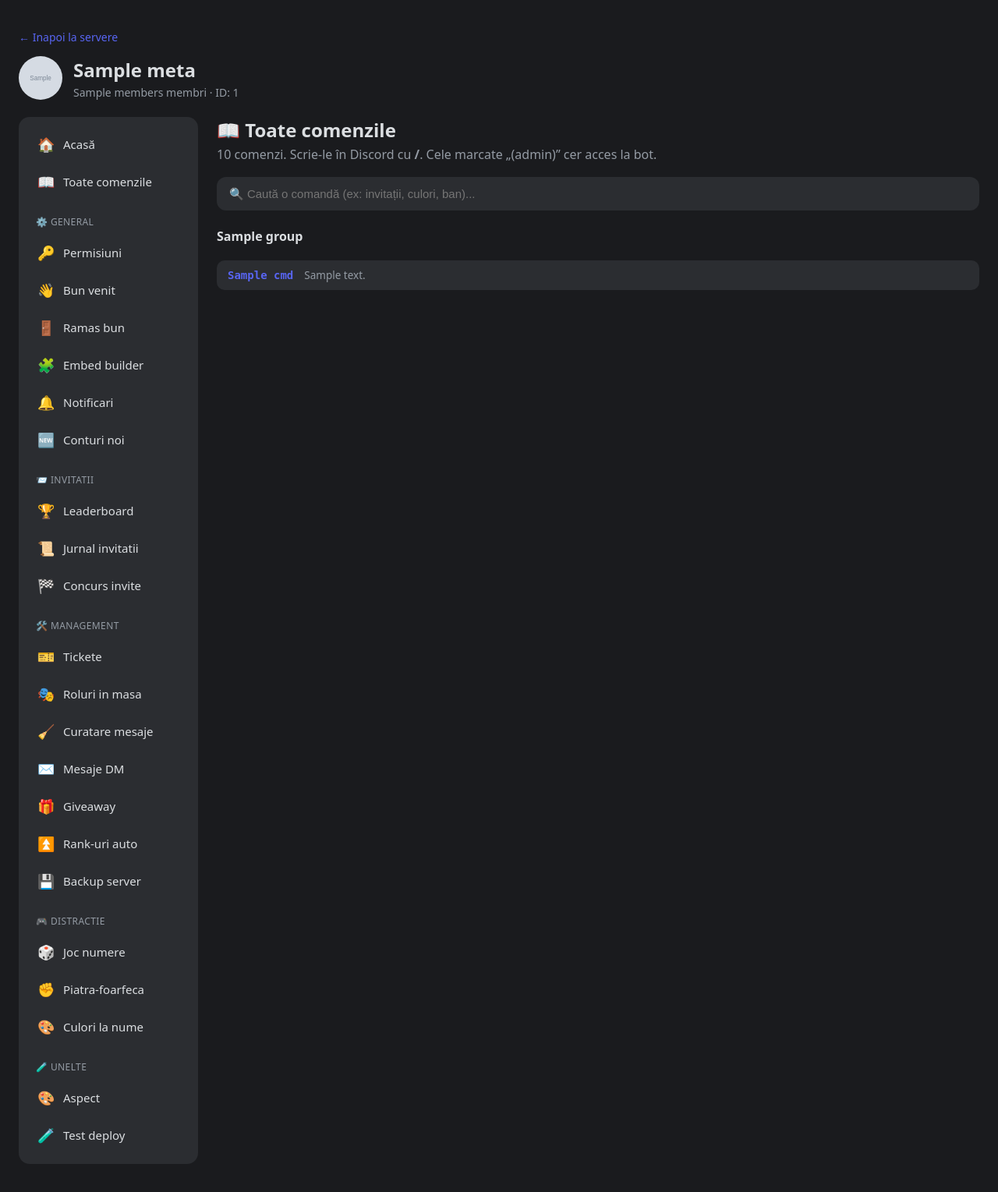
After one commit to razvan1479/Sir-Penguin, a Flask app: template dashboard/templates/commands.html in a window 1280 px wide. The commit adds this page. Shown: the whole page at 78% size. Run offline with Flask 3, Linux system fonts and the light colour scheme; the template is opened without the code that fills it: most values are stand-ins (such as "Sample title", 1, 10 or a date in 2020); grey boxes marked "Sample" are stand-in pictures.

Commit message:
v26.6.10

```diff
--- a/dashboard/app.py
+++ b/dashboard/app.py
@@ -1020,6 +1020,103 @@ def inject_theme():
     return {"theme": theme}
 
 
+@app.route("/comenzi/<guild_id>")
+@guild_required
+def commands_list(guild_id):
+    gid = int(guild_id)
+    # lista comenzilor, grupate pe categorii (descrieri scurte, prietenoase)
+    groups = [
+        ("👋 Bun venit & plecări", [
+            ("/welcome channel", "Setează canalul de bun venit"),
+            ("/welcome test", "Trimite un mesaj de test de bun venit"),
+        ]),
+        ("📨 Invitații & concurs", [
+            ("/invites", "Vezi câte invitații ai (tu sau alt membru)"),
+            ("/inviter", "Cine a invitat un membru"),
+            ("/invitedlist", "Lista celor invitați de cineva"),
+            ("/invitecodes", "Codurile de invitație ale cuiva"),
+            ("/findlink", "Unul dintre linkurile tale de invitație"),
+            ("/leaderboard", "Clasamentul invitatorilor"),
+            ("/concurs start", "Pornește un concurs de invitații"),
+            ("/concurs stop", "Oprește concursul și anunță câștigătorul"),
+            ("/concurs status", "Vezi starea concursului"),
+            ("/concurs clasament", "Clasamentul concursului curent"),
+            ("/addinvites", "Adaugă invitații bonus unui membru (admin)"),
+            ("/removeinvites", "Scade invitații bonus unui membru (admin)"),
+            ("/resetinvites", "Resetează invitațiile (admin)"),
+            ("/recalcinvite", "Recalculează invitațiile după cine e pe server (admin)"),
+            ("/inviteaudit", "Detaliu pe cine a adus cineva, cu status (admin)"),
+        ]),
+        ("🎨 Culori", [
+            ("/culori panou", "Postează panoul cu butoane de culoare (admin)"),
+        ]),
+        ("🎫 Tickete", [
+            ("/ticket_panel", "Postează panoul de tickete în canal (admin)"),
+            ("/add", "Adaugă un membru/rol în ticketul curent"),
+            ("/remove", "Scoate un membru/rol din ticketul curent"),
+        ]),
+        ("🎁 Giveaway", [
+            ("/giveaway", "Deschide formularul și pornește un giveaway"),
+            ("/giveaway_start", "Postează un giveaway configurat în dashboard"),
+            ("/giveaway_end", "Încheie acum un giveaway"),
+            ("/giveaway_reroll", "Alege alt câștigător"),
+        ]),
+        ("🔔 Notificări", [
+            ("/notify list", "Creatorii urmăriți (YouTube/TikTok)"),
+            ("/notify test", "Trimite o notificare de test"),
+        ]),
+        ("🆕 Conturi noi", [
+            ("/conturinoi lista", "Membrii cu cont creat sub pragul setat (admin)"),
+            ("/conturinoi verifica", "Verifică vechimea contului unui membru (admin)"),
+        ]),
+        ("🧹 Curățare mesaje", [
+            ("/clean", "Șterge mesajele unui membru de pe un canal (admin)"),
+            ("/clean_all", "Șterge mesajele unui membru de pe tot serverul (admin)"),
+            ("/autodelete", "Șterge automat tot ce scrie cineva (admin)"),
+        ]),
+        ("🎭 Roluri în masă", [
+            ("/massrole give_all", "Dă un rol tuturor membrilor (admin)"),
+            ("/massrole give_to", "Dă un rol celor care au deja un rol (admin)"),
+            ("/massrole remove_all", "Scoate un rol de la toți (admin)"),
+            ("/massrole remove_from", "Scoate un rol de la cei cu un rol (admin)"),
+        ]),
+        ("🏆 Ranguri", [
+            ("/rankup run", "Aplică rangurile pe tot serverul (admin)"),
+            ("/rankup status", "Vezi configurația rangurilor (admin)"),
+        ]),
+        ("💬 Embed-uri & DM", [
+            ("/embed send", "Postează un embed salvat (admin)"),
+            ("/embed preview", "Vezi un embed fără să-l postezi (admin)"),
+            ("/embed list", "Lista embed-urilor salvate (admin)"),
+            ("/embed delete", "Șterge un embed salvat (admin)"),
+            ("/dm_masa", "Pornește o campanie de DM (admin)"),
+            ("/dm_stop", "Oprește campania de DM (admin)"),
+        ]),
+        ("🖼️ Avatar & imagini", [
+            ("/avatar", "Arată avatarul unui user"),
+            ("/banner", "Arată bannerul unui user"),
+            ("/serveravatar", "Arată iconița serverului"),
+            ("/serverbanner", "Arată bannerul serverului"),
+        ]),
+        ("🎮 Distracție", [
+            ("/rps", "Piatră / Foarfece / Hârtie"),
+            ("/randome", "Pregătește o rundă nouă de joc"),
+            ("/alege", "Alege un număr (privat)"),
+        ]),
+        ("💾 Backup", [
+            ("/backup", "Salvează structura serverului ca backup (admin)"),
+        ]),
+        ("👑 Owner bot", [
+            ("/serverlist", "Lista serverelor pe care e botul (owner)"),
+            ("/leaveserver", "Scoate botul de pe un server (owner)"),
+        ]),
+    ]
+    total = sum(len(cmds) for _, cmds in groups)
+    return render_template("commands.html", guild_id=guild_id, groups=groups,
+                           total=total, meta=storage.get(gid, "meta", {}),
+                           section="comenzi")
+
+
 @app.route("/restart", methods=["POST"])
 def restart_bot():
     if "user" not in session:
--- a/dashboard/templates/base.html
+++ b/dashboard/templates/base.html
@@ -91,6 +91,7 @@
   <div class="layout {% if section not in CMD_SECTIONS %}no-help{% endif %}">
     <aside class="sidebar">
       <a class="nav {% if section=='home' %}active{% endif %}" href="/home/{{ guild_id }}"><span class="ic">🏠</span> Acasă</a>
+      <a class="nav {% if section=='comenzi' %}active{% endif %}" href="/comenzi/{{ guild_id }}"><span class="ic">📖</span> Toate comenzile</a>
 
       <p class="side-title">⚙️ General</p>
       <a class="nav {% if section=='permissions' %}active{% endif %}" href="/permissions/{{ guild_id }}"><span class="ic">🔑</span> Permisiuni</a>
--- a/dashboard/templates/cleanup.html
+++ b/dashboard/templates/cleanup.html
@@ -55,7 +55,7 @@
       <button class="start" type="submit">🧹 Șterge mesajele</button>
     </form>
 
-    <p class="hint" style="margin-top:16px">Mesajele mai vechi de 14 zile se șterg unul câte unul (limită Discord), deci pe canale cu mult istoric poate dura. Botul lucrează în fundal și îți arată progresul aici.<br>În Discord poți folosi și <code>/clean</code> (un canal) sau <code>/clean_all</code> (tot serverul).</p>
+    <p class="hint" style="margin-top:16px">Mesajele mai vechi de 14 zile se șterg unul câte unul (limită Discord), deci pe canale cu mult istoric poate dura. Botul lucrează în fundal și îți arată progresul aici.</p>
   </div>
 
   <div class="panel" style="margin-top:22px">
@@ -102,6 +102,6 @@
 
       <button class="start" type="submit" style="background:linear-gradient(135deg,#8b5cf6,#6d28d9)">🔇 Pune la auto-ștergere</button>
     </form>
-    <p class="hint" style="margin-top:14px">Auto-ștergerea prinde mesajele doar cât botul e pornit. Dacă botul e picat câteva secunde (restart), mesajele din acel moment scapă. În Discord: <code>/autodelete @cineva pornit/oprit</code>.</p>
+    <p class="hint" style="margin-top:14px">Auto-ștergerea prinde mesajele doar cât botul e pornit. Dacă botul e picat câteva secunde (restart), mesajele din acel moment scapă.</p>
   </div>
 {% endblock %}
--- /dev/null
+++ b/dashboard/templates/commands.html
@@ -0,0 +1,54 @@
+{% extends "base.html" %}
+{% block title %}Comenzi · {{ meta.get('name','Server') }}{% endblock %}
+{% block extra_style %}
+  .head { margin-bottom:18px; }
+  .head h2 { margin:0 0 4px; font-size:24px; }
+  .head p { color:var(--muted); margin:0; }
+  .search { width:100%; padding:13px 16px; border-radius:12px; border:1px solid var(--glass-border); background:var(--card); color:var(--text); font-size:15px; box-sizing:border-box; margin-bottom:22px; }
+  .grp { margin-bottom:26px; }
+  .grp h3 { font-size:16px; margin:0 0 12px; padding-bottom:8px; border-bottom:1px solid var(--glass-border); }
+  .cmd { display:flex; align-items:baseline; gap:14px; padding:10px 14px; border-radius:10px; background:var(--card); border:1px solid var(--glass-border); margin-bottom:7px; }
+  .cmd code { color:var(--accent); font-weight:700; font-size:14px; white-space:nowrap; font-family:ui-monospace,monospace; }
+  .cmd span { color:var(--muted); font-size:13.5px; }
+  .none { display:none; text-align:center; color:var(--muted); padding:30px; }
+{% endblock %}
+{% block content %}
+  <div class="head">
+    <h2>📖 Toate comenzile</h2>
+    <p>{{ total }} comenzi. Scrie-le în Discord cu <b>/</b>. Cele marcate „(admin)” cer acces la bot.</p>
+  </div>
+
+  <input class="search" id="q" type="text" placeholder="🔍 Caută o comandă (ex: invitații, culori, ban)..." oninput="filt()">
+
+  <div id="list">
+    {% for title, cmds in groups %}
+    <div class="grp" data-grp>
+      <h3>{{ title }}</h3>
+      {% for name, desc in cmds %}
+      <div class="cmd" data-txt="{{ (name ~ ' ' ~ desc)|lower }}">
+        <code>{{ name }}</code><span>{{ desc }}</span>
+      </div>
+      {% endfor %}
+    </div>
+    {% endfor %}
+  </div>
+  <div class="none" id="none">Nicio comandă găsită. Încearcă alt cuvânt.</div>
+
+  <script>
+    function filt() {
+      const q = document.getElementById('q').value.toLowerCase().trim();
+      let any = false;
+      document.querySelectorAll('[data-grp]').forEach(g => {
+        let vis = 0;
+        g.querySelectorAll('.cmd').forEach(c => {
+          const show = !q || c.dataset.txt.includes(q);
+          c.style.display = show ? '' : 'none';
+          if (show) vis++;
+        });
+        g.style.display = vis ? '' : 'none';
+        if (vis) any = true;
+      });
+      document.getElementById('none').style.display = any ? 'none' : 'block';
+    }
+  </script>
+{% endblock %}
--- a/dashboard/templates/contest.html
+++ b/dashboard/templates/contest.html
@@ -128,7 +128,7 @@
 
         <button class="start" type="submit">🏁 Pornește concursul</button>
       </form>
-      <p class="hint">Concursul numără doar invitațiile reale (fără conturi plecate/false) de la pornire încoace, fără să afecteze clasamentul „tot timpul". Poți gestiona și din Discord cu <code>/concurs start</code>, <code>/concurs clasament</code>, <code>/concurs stop</code>.</p>
+      <p class="hint">Concursul numără doar invitațiile reale (fără conturi plecate/false) de la pornire încoace, fără să afecteze clasamentul „tot timpul".</p>
     {% endif %}
 
     {% if standings %}
--- a/dashboard/templates/massrole.html
+++ b/dashboard/templates/massrole.html
@@ -71,6 +71,6 @@
 
     <button class="save" type="submit">Pornește</button>
   </form>
-  <p class="hint" style="max-width:640px">Pe servere mari poate dura un minut-doua (Discord limiteaza viteza). Poti folosi si direct comenzile <code>/massrole</code> pe server.</p>
+  <p class="hint" style="max-width:640px">Pe servere mari poate dura un minut-doua (Discord limiteaza viteza).</p>
   {% endif %}
 {% endblock %}
--- a/dashboard/templates/newacc.html
+++ b/dashboard/templates/newacc.html
@@ -60,7 +60,6 @@
       <button class="save" type="submit">💾 Salvează</button>
     </form>
 
-    <p class="cmd" style="margin-top:20px">În Discord poți folosi și comenzile: <code>/conturinoi lista</code> (listează toți), <code>/conturinoi verifica</code> (un anumit membru).</p>
   </div>
 
   <div class="panel" style="margin-top:18px">
--- a/dashboard/templates/notifications.html
+++ b/dashboard/templates/notifications.html
@@ -85,7 +85,7 @@
       <b>YouTube</b> — merge fara configurare, anunta cand apare un video nou.<br>
       <b>TikTok</b> — experimental; TikTok nu are API public, deci poate sa nu prinda mereu (mai ales live-urile).<br>
       <b>Cuvinte cheie</b> — pune-le ca sa anunti doar continutul relevant (ex. doar clipurile despre „apollo2").<br>
-      Verificarea se face la 5 minute, deci notificarile nu sunt instant. Testeaza cu <code>/notify test &lt;ID&gt;</code>.
+      Verificarea se face la 5 minute, deci notificarile nu sunt instant.
     </p>
   </div>
 {% endblock %}
```
